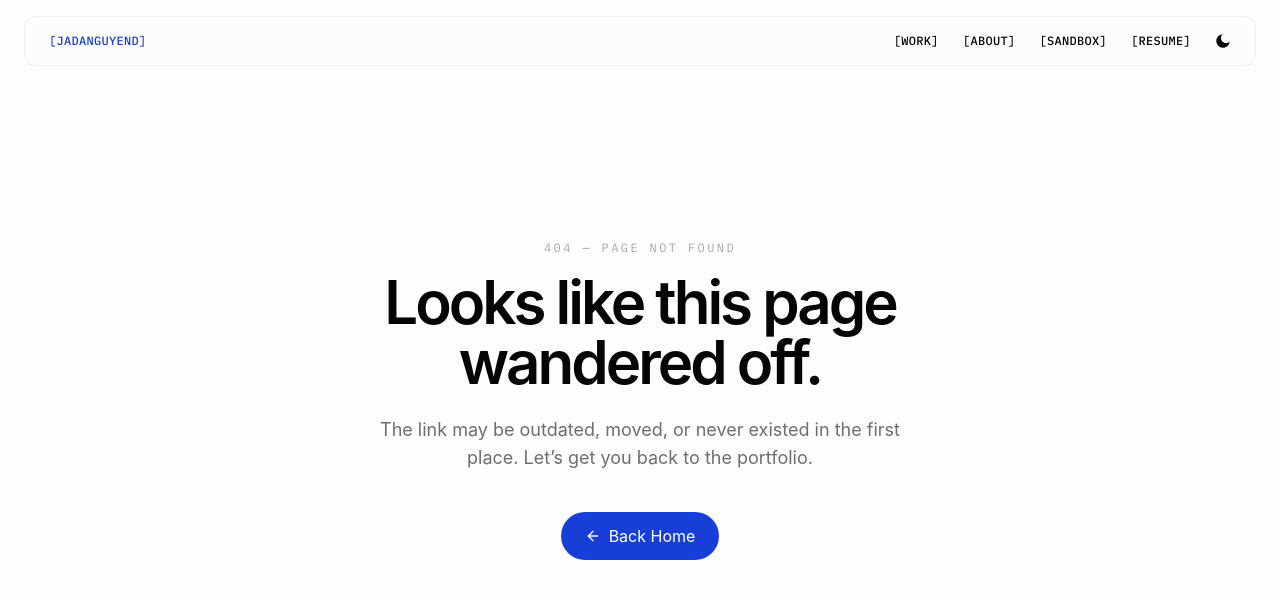
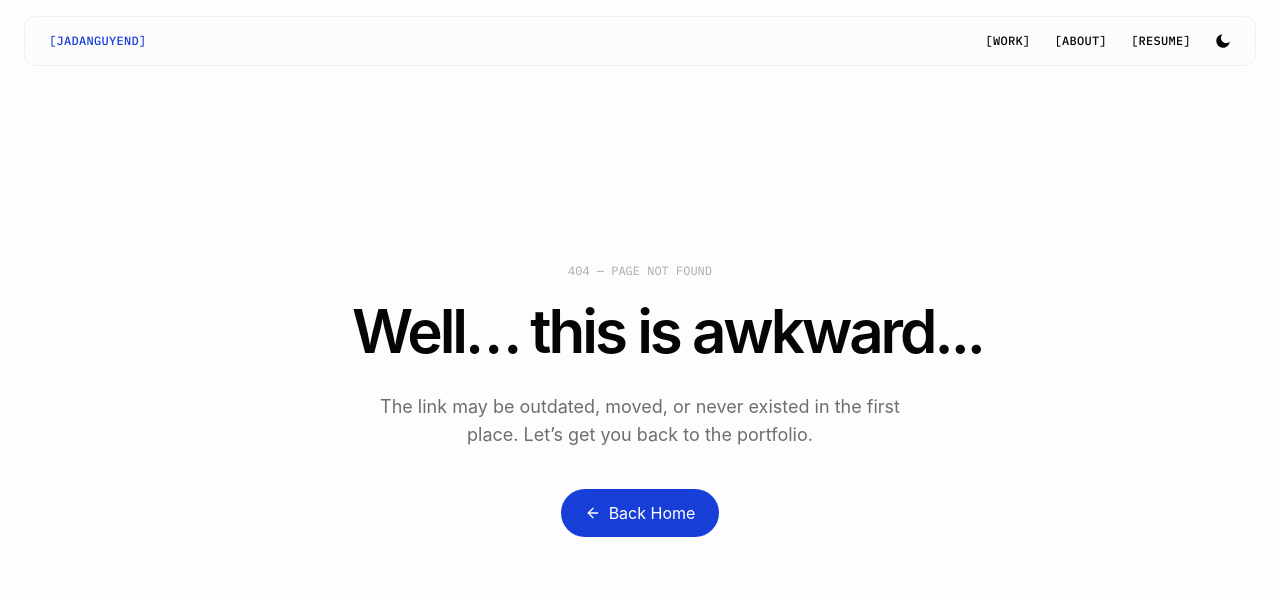
Before and after one commit to jadanguyend/portfolio, a React (Vite) app: page /portfolio/case-studies/event in a window 1280 px wide. Shown: the top 598 px of the page. Built offline with nearby package versions, Linux system fonts and the light colour scheme; a web font is replaced by a local one.

Commit message:
added 404 page + temporarily removed sandbox

```diff
--- a/src/components/Navbar.jsx
+++ b/src/components/Navbar.jsx
@@ -115,7 +115,7 @@ export default function Navbar() {
   const navItems = [
     { label: "Work", type: "scroll", target: "work" },
     { label: "About", type: "scroll", target: "about" },
-    { label: "Sandbox", type: "route", path: "/sandbox" },
+    /* { label: "Sandbox", type: "route", path: "/sandbox" }, */
     { label: "Resume", type: "external", href: "/resume.pdf" },
   ];
 
--- a/src/pages/NotFound.jsx
+++ b/src/pages/NotFound.jsx
@@ -12,13 +12,13 @@ export default function NotFound() {
         className="max-w-xl w-full text-center"
       >
         {/* LABEL */}
-        <p className="mb-4 font-mono text-xs uppercase tracking-[0.2em] text-grayLight-400 dark:text-grayDark-400">
+        <p className="mb-4 font-mono text-xs uppercase leading-tight text-grayLight-400 dark:text-grayDark-400">
           404 — Page Not Found
         </p>
 
         {/* TITLE */}
-        <h1 className="text-4xl md:text-6xl leading-tight text-grayLight-900 dark:text-grayDark-900 mb-6">
-          Looks like this page wandered off.
+        <h1 className="text-6xl whitespace-nowrap leading-tight text-grayLight-900 dark:text-grayDark-900 mb-6">
+        Well… this is awkward...
         </h1>
 
         {/* DESCRIPTION */}
```
